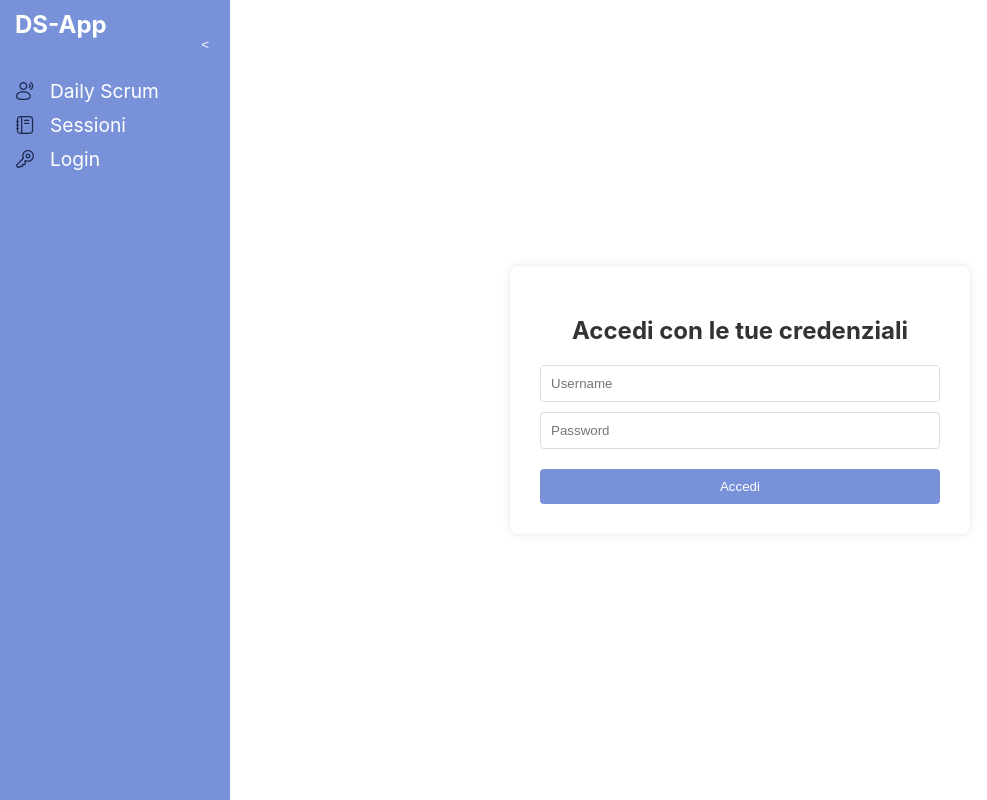
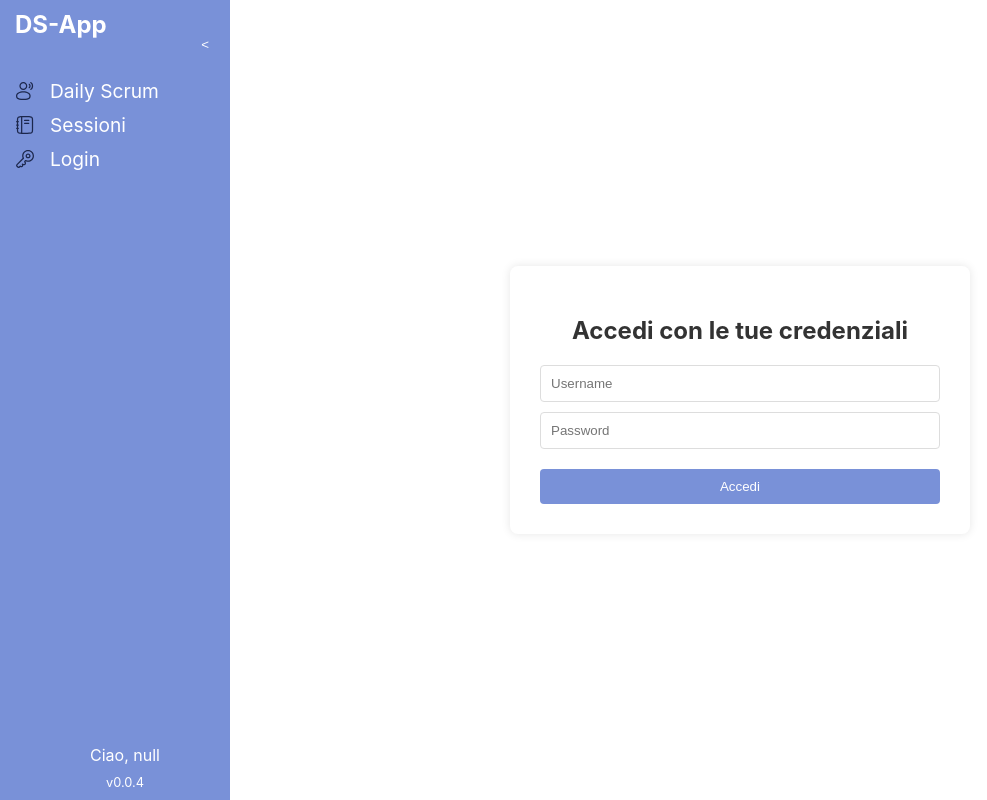
Before and after one commit to veon82/ds-app, a React (Create React App) app in the folder daily-scrum-fe/: page / in a window 1280 px wide. Shown: the whole page, without its empty margins (0-987 px from the left). Built offline with nearby package versions, Linux system fonts and the light colour scheme; no server answers.

Commit message:
feat: user logged in visible in the sidebar (footer)

```diff
--- a/daily-scrum-fe/package.json
+++ b/daily-scrum-fe/package.json
@@ -1,12 +1,13 @@
 {
   "name": "daily-scrum-fe",
-  "version": "0.1.0",
+  "version": "0.0.4",
   "private": true,
   "dependencies": {
     "@testing-library/jest-dom": "^5.17.0",
     "@testing-library/react": "^13.4.0",
     "@testing-library/user-event": "^13.5.0",
     "axios": "^1.6.8",
+    "jwt-decode": "^4.0.0",
     "react": "^18.2.0",
     "react-countdown-circle-timer": "^3.2.1",
     "react-dom": "^18.2.0",
--- a/daily-scrum-fe/src/components/Sidebar.css
+++ b/daily-scrum-fe/src/components/Sidebar.css
@@ -76,3 +76,25 @@
     width: 250px;
   }
 }
+
+.sidebar-footer {
+  position: absolute;
+  bottom: 0;
+  left: 0;
+  width: 100%;
+  padding: 10px 10px;
+  text-align: center;
+}
+
+.user-info {
+  margin-bottom: 10px; /* Aggiungi spazio tra le informazioni dell'utente e la versione dell'app */
+}
+
+.app-version {
+  font-size: 0.8rem; /* Riduci la dimensione del font per la versione dell'app */
+}
+
+.collapsed .sidebar-footer .user-info,
+.collapsed .sidebar-footer .app-version {
+  display: none;
+}
--- a/daily-scrum-fe/src/components/Sidebar.js
+++ b/daily-scrum-fe/src/components/Sidebar.js
@@ -4,9 +4,27 @@ import './Sidebar.css';
 import { ReactComponent as DSIcon } from './icons/ds.svg';
 import { ReactComponent as HistoryIcon } from './icons/history.svg';
 import { ReactComponent as LoginIcon } from './icons/login.svg';
+import { jwtDecode } from 'jwt-decode';
+import packageJson from '../../package.json';
+
+const getUsernameFromJWT = () => {
+  const token = localStorage.getItem('token'); // o recuperalo da un cookie
+  if (!token) return null;
+
+  try {
+    const decoded = jwtDecode(token);
+    return decoded.name;
+  } catch (error) {
+    console.error('Errore nella decodifica del token JWT', error);
+    return null;
+  }
+};
 
 const Sidebar = () => {
   const [isExpanded, setIsExpanded] = useState(true);
+  const appVersion = packageJson.version;
+
+  const username = getUsernameFromJWT();
 
   return (
     <div className={`sidebar ${isExpanded ? 'expanded' : 'collapsed'}`}>
@@ -30,6 +48,14 @@ const Sidebar = () => {
           {isExpanded && <span className="text">Login</span>}
         </a>
       </div>
+      <div className="sidebar-footer">
+        <div className="user-info">
+          {isExpanded && <span>{`Ciao, ${username}`}</span>}
+        </div>
+        <div className="app-version">
+          {isExpanded && <span>v{appVersion}</span>}
+        </div>
+      </div>
     </div>
   );
 };
```
Also changed, not shown: 1 other file (tests, documents, lock files or other folders).
